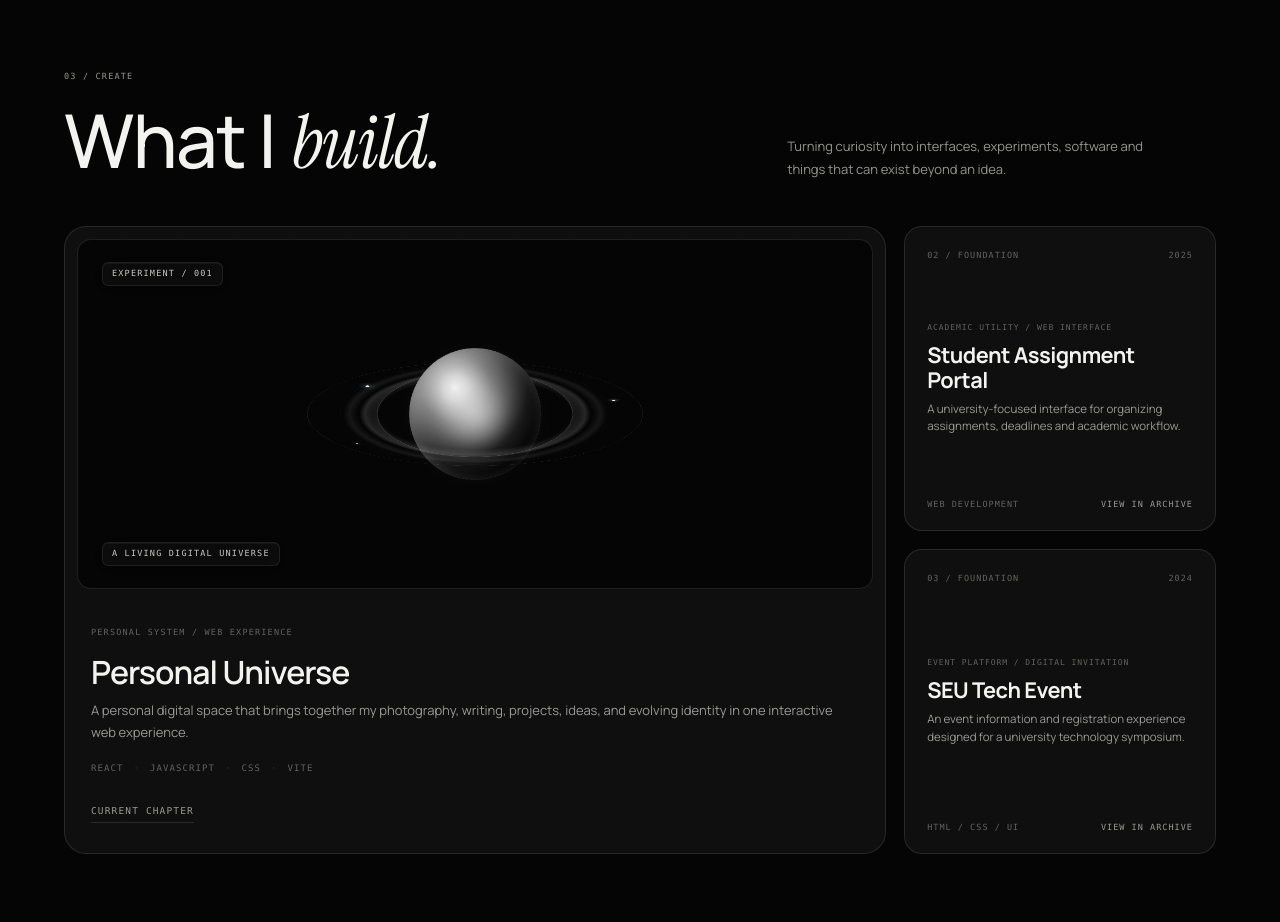
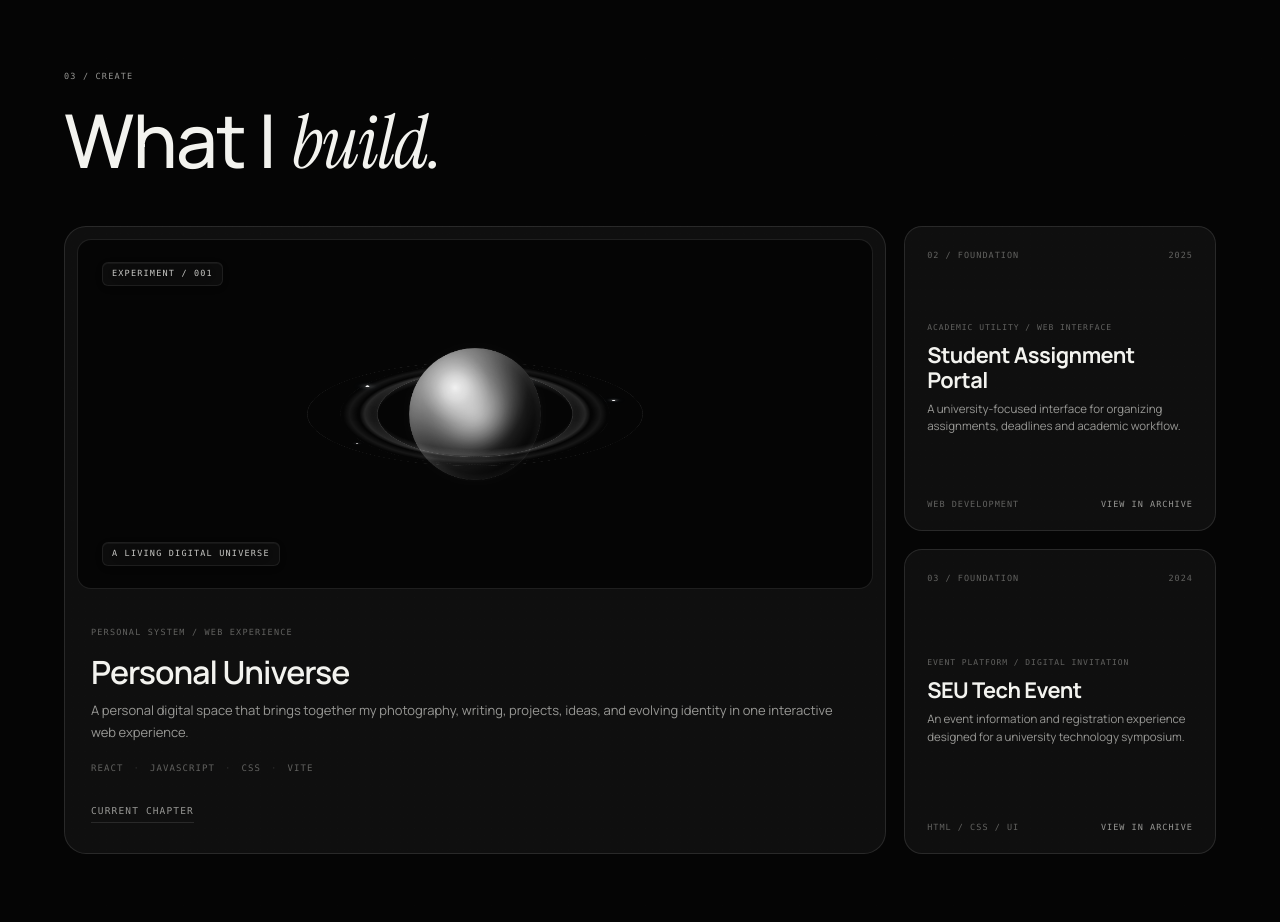
Before and after one commit to shahriarbappy60-ship-it/personal-universe, a React (Vite) app: page / in a window 1280 px wide. Shown: the part 2940-3862 px from the top of the page. Built offline with nearby package versions, Linux system fonts and the light colour scheme.

Commit message:
refine: simplify home section introductions

```diff
--- a/src/components/home/CreateSection.jsx
+++ b/src/components/home/CreateSection.jsx
@@ -16,10 +16,6 @@ export default function CreateSection() {
             What I <em>build.</em>
           </h2>
         </div>
-        <p className="section-intro">
-          Turning curiosity into interfaces, experiments,
-          software and things that can exist beyond an idea.
-        </p>
       </div>
 
       {/* CURATED CREATE COMPOSITION: one hero build + two quiet supporting previews */}
```
